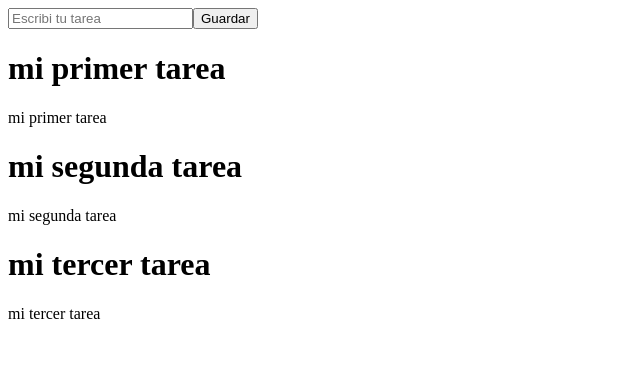
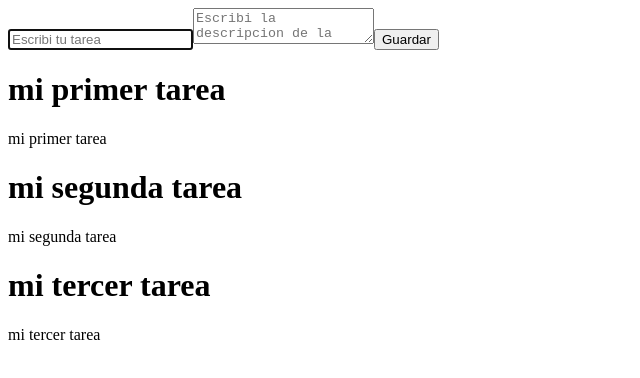
Before and after one commit to VickyTroiano/react-tasks-application, a React (Vite) app: page / in a window 1280 px wide. Shown: the top 378 px of the page, without its empty margins (0-640 px from the left). Built offline with nearby package versions, Linux system fonts and the light colour scheme.

Commit message:
Se separaron los componentes y se limpio un poco el proyecto

```diff
--- a/src/App.jsx
+++ b/src/App.jsx
@@ -1,6 +1,6 @@
-import TaskList from "./TaskList";
-import TaskForm from "./TaskForm";
-import { tasks as data } from "./tasks";
+import TaskList from "./components/TaskList";
+import TaskForm from "./components/TaskForm";
+import { tasks as data } from "./data/tasks";
 import { useState, useEffect } from "react";
 
 function App() {
@@ -11,14 +11,14 @@
     setTasks(data);
   }, []);
 
-  function createTask(taskTitle) {
+  function createTask(task) {
     //copia todo el arreglo de tareas y le agrega task nueva
     setTasks([
       ...tasks,
       {
-        title: taskTitle,
+        title: task.title,
         id: tasks.length,
-        description: "nueva tarea",
+        description: task.description,
       },
     ]);
   }
--- a/src/TaskList.jsx
+++ /dev/null
@@ -1,18 +0,0 @@
-function TaskList({ tasks }) {
-  if (tasks.length === 0) {
-    return <h1>No hay tareas aun</h1>;
-  }
-
-  return (
-    <div>
-      {tasks.map((task) => (
-        <div key={task.id}>
-          <h1>{task.title}</h1>
-          <p>{task.description}</p>
-        </div>
-      ))}
-    </div>
-  );
-}
-
-export default TaskList;
--- /dev/null
+++ b/src/components/TaskCard.jsx
@@ -0,0 +1,10 @@
+function TaskCard({task}) {
+  return (
+    <div>
+      <h1>{task.title}</h1>
+      <p>{task.description}</p>
+    </div>
+  );
+}
+
+export default TaskCard;
--- a/src/TaskForm.jsx
+++ b/src/components/TaskForm.jsx
@@ -4,19 +4,36 @@
   //cuando se ejecuta el formulario voy a leer el valor title
   const [title, setTitle] = useState("");
 
+  const [description, setDescription] = useState("");
+
   //maneja el evento submit del formulario
   const handleSubmit = (e) => {
     e.preventDefault();
 
     //le pasan un valor a esta funcion
-    createTask(title);
+    console.log(title, description);
+    createTask({
+      title,
+      description,
+    });
+    setTitle('')
+    setDescription('')
   };
   return (
     <form onSubmit={handleSubmit}>
       <input
         placeholder="Escribi tu tarea"
         onChange={(e) => setTitle(e.target.value)}
+        value={title}
+        //para colocar el cursor automaticamente en el input
+        autoFocus
       />
+      <textarea
+        placeholder="Escribi la descripcion de la tarea"
+        onChange={(e) => setDescription(e.target.value)}
+        //para limpiar el input
+        value={description}
+      ></textarea>
       <button>Guardar</button>
     </form>
   );
--- /dev/null
+++ b/src/components/TaskList.jsx
@@ -0,0 +1,19 @@
+import TaskCard from './TaskCard'
+function TaskList({ tasks }) {
+  if (tasks.length === 0) {
+    return <h1>No hay tareas aun</h1>;
+  }
+
+  return (
+    <div>
+      {tasks.map((task) => (
+        //le pasamos un prop task
+
+        //cada vez q se recorre el task va a generar un taskCard que incluira los datos de task
+        <TaskCard key={task.id} task={task}/>
+      ))}
+    </div>
+  );
+}
+
+export default TaskList;
```
Also changed, not shown: src/data/tasks.js (renamed from src/tasks.js).
